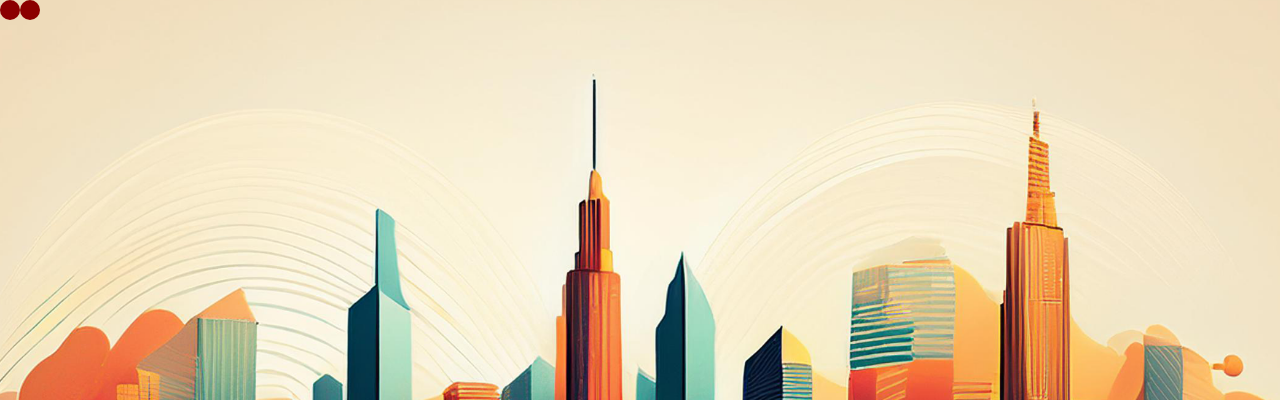
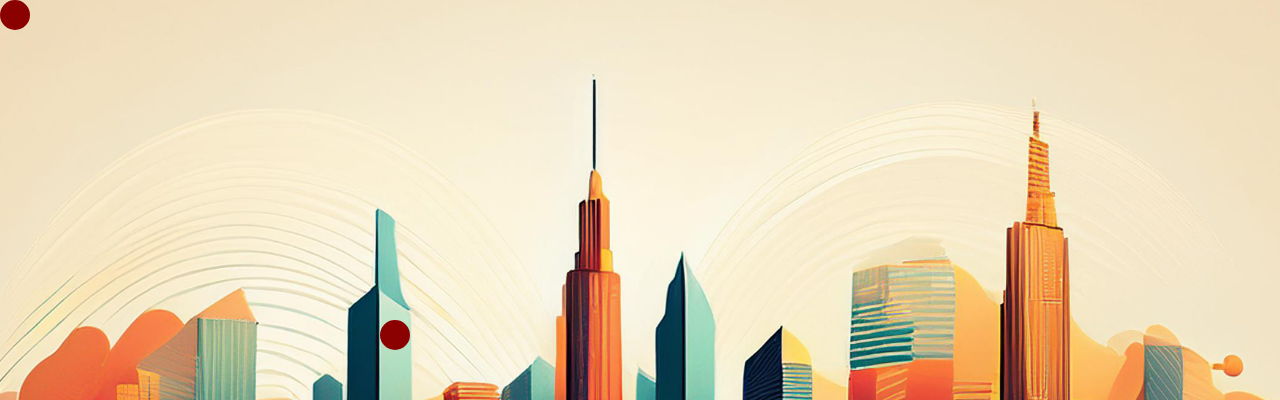
Before and after one commit to yasmineantille/herhack-2024, a React (Create React App) app in the folder srg-challenge/: page / in a window 1280 px wide. Shown: the top 400 px of the page. Built offline with nearby package versions, Linux system fonts and the light colour scheme.

Commit message:
add empty title building

```diff
--- a/srg-challenge/src/App.tsx
+++ b/srg-challenge/src/App.tsx
@@ -1,23 +1,24 @@
 import React from 'react';
 import './App.css';
 import City from "./components/City/City";
-import {BrowserRouter, BrowserRouter as Router, Route, Routes} from 'react-router-dom';
+import {BrowserRouter as Router, Route, Routes} from 'react-router-dom';
 import Layout from "./components/Layout/Layout";
 import WorkDesk from "./components/WorkDesk/WorkDesk";
+import TitleBuilding from "./components/TitleBuilding/TitleBuilding";
 
 function App() {
 
 
   return (
-        <BrowserRouter>
+        <Router>
             <Routes>
                 <Route path="/" element={<Layout />}>
                     <Route index element={<City />} />
-                    <Route path="gameOne" element={<City />} />
+                    <Route path="title" element={<TitleBuilding />} />
                     <Route path="workdesk" element={<WorkDesk />} />
                 </Route>
             </Routes>
-        </BrowserRouter>
+        </Router>
   );
 }
 
--- a/srg-challenge/src/components/City/City.css
+++ b/srg-challenge/src/components/City/City.css
@@ -9,3 +9,9 @@
     left: 0;
     z-index: -1; /* Ensures the image is behind other content */
 }
+
+.titleBuildingBtn {
+    top: 320px;
+    left: 380px;
+    position: absolute;
+}
--- a/srg-challenge/src/components/City/City.tsx
+++ b/srg-challenge/src/components/City/City.tsx
@@ -15,7 +15,7 @@ const City: React.FC<GameProps> = () => {
     return (
         <div className={'game'}>
             <div className={'skyline'}></div>
-            <GameButton onClick={() => navigateTo('/gameOne')} className={'firstGame'}></GameButton>
+            <GameButton onClick={() => navigateTo('/title')} className={'titleBuildingBtn'}></GameButton>
             <GameButton onClick={() => navigateTo('/workDesk')} className={'workdesk'}></GameButton>
         </div>
     );
--- a/srg-challenge/src/components/GameButton/GameButton.css
+++ b/srg-challenge/src/components/GameButton/GameButton.css
@@ -1,6 +1,6 @@
 button {
-  width: 20px;
-  height: 20px;
+  width: 30px;
+  height: 30px;
   background-color: darkred;
   border: none;
   border-radius: 50%;
--- /dev/null
+++ b/srg-challenge/src/components/TitleBuilding/TitleBuilding.tsx
@@ -0,0 +1,13 @@
+export interface TitleBuildingProps {
+
+}
+
+const TitleBuilding: React.FC<TitleBuildingProps> = () => {
+    return (
+        <div className={'titleBuilding'}>
+            <h1>SRG</h1>
+        </div>
+    );
+}
+
+export default TitleBuilding;
```
